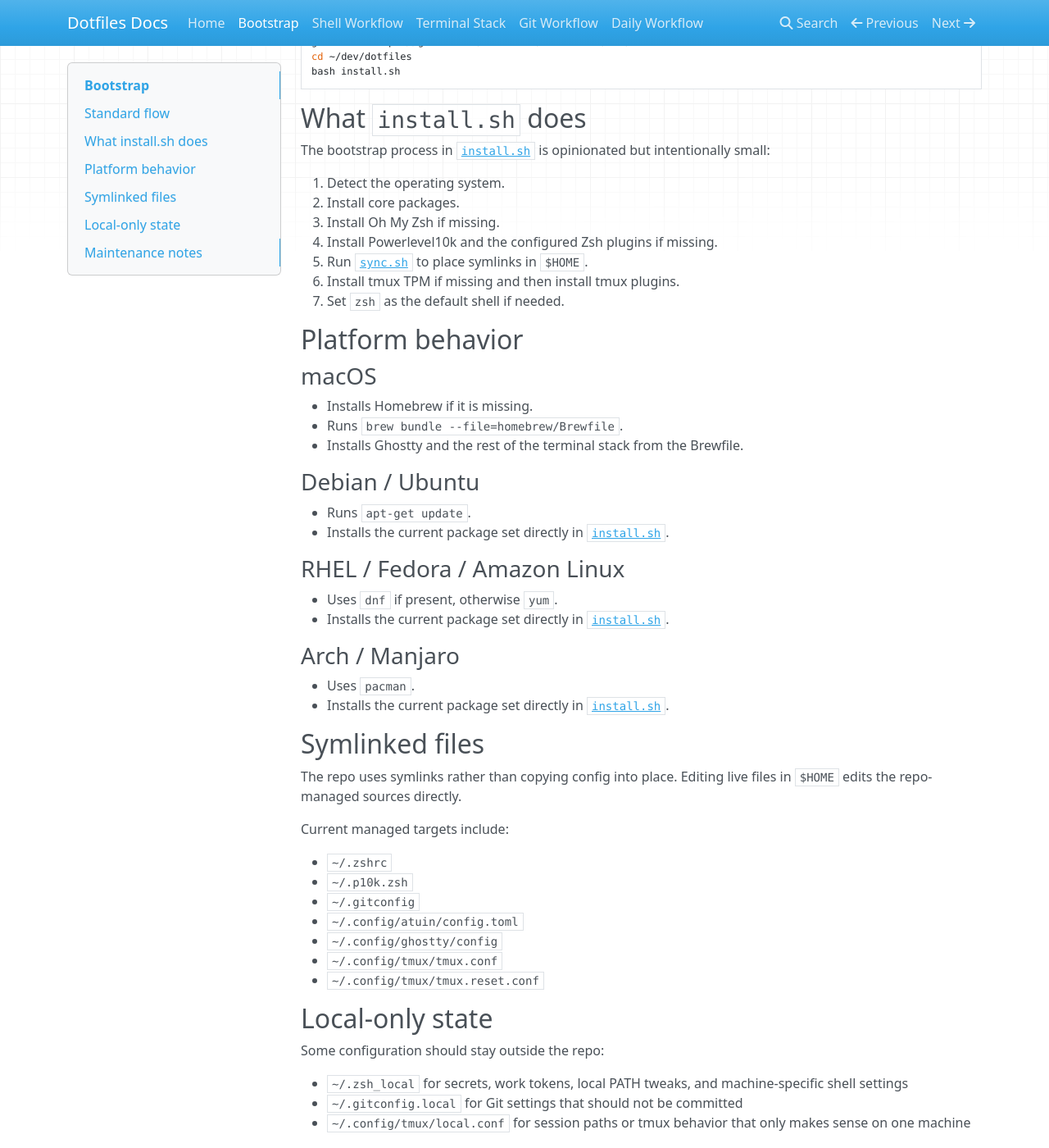
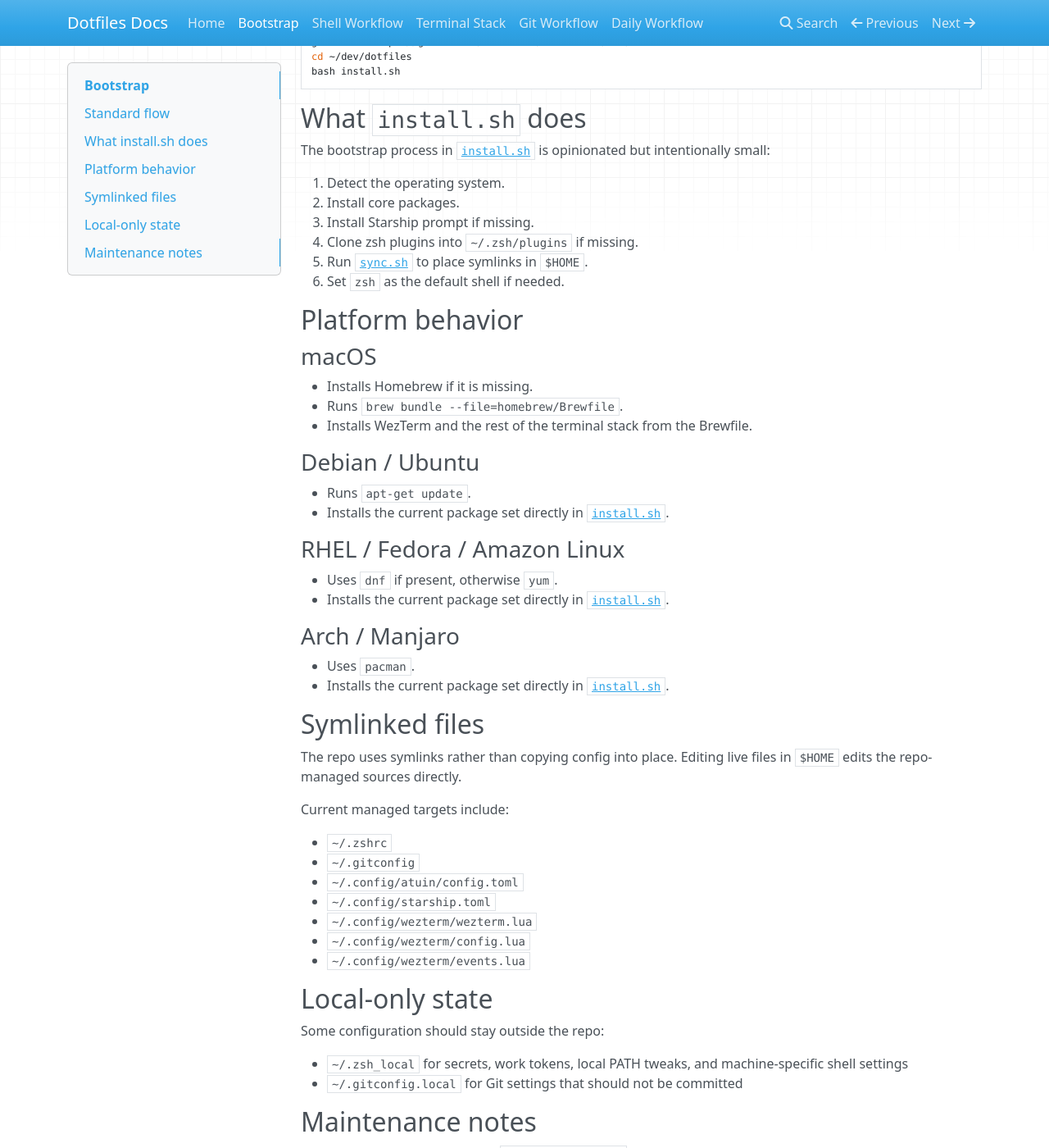
Before and after one commit to lukehinds/dotfiles, an MkDocs documentation site: the page built from docs/bootstrap.md, in a window 1280 px wide and 1400 px high, scrolled down 216 px. Shown: the whole window at 82% size. Built offline with MkDocs 1.6.1, drawn with Linux system fonts in a browser that asks for light colours; nearby versions of some CDN libraries.

Commit message:
feat(terminal): migrate from ghostty and tmux to wezterm with starship prompt
Signed-off-by: Luke Hinds <lukehinds@gmail.com>

```diff
--- a/docs/bootstrap.md
+++ b/docs/bootstrap.md
@@ -16,11 +16,10 @@ The bootstrap process in [`install.sh`](/Users/lukehinds/dev/dotfiles/install.sh
 
 1. Detect the operating system.
 2. Install core packages.
-3. Install Oh My Zsh if missing.
-4. Install Powerlevel10k and the configured Zsh plugins if missing.
+3. Install Starship prompt if missing.
+4. Clone zsh plugins into `~/.zsh/plugins` if missing.
 5. Run [`sync.sh`](/Users/lukehinds/dev/dotfiles/sync.sh) to place symlinks in `$HOME`.
-6. Install tmux TPM if missing and then install tmux plugins.
-7. Set `zsh` as the default shell if needed.
+6. Set `zsh` as the default shell if needed.
 
 ## Platform behavior
 
@@ -28,7 +27,7 @@ The bootstrap process in [`install.sh`](/Users/lukehinds/dev/dotfiles/install.sh
 
 - Installs Homebrew if it is missing.
 - Runs `brew bundle --file=homebrew/Brewfile`.
-- Installs Ghostty and the rest of the terminal stack from the Brewfile.
+- Installs WezTerm and the rest of the terminal stack from the Brewfile.
 
 ### Debian / Ubuntu
 
@@ -52,12 +51,12 @@ The repo uses symlinks rather than copying config into place. Editing live files
 Current managed targets include:
 
 - `~/.zshrc`
-- `~/.p10k.zsh`
 - `~/.gitconfig`
 - `~/.config/atuin/config.toml`
-- `~/.config/ghostty/config`
-- `~/.config/tmux/tmux.conf`
-- `~/.config/tmux/tmux.reset.conf`
+- `~/.config/starship.toml`
+- `~/.config/wezterm/wezterm.lua`
+- `~/.config/wezterm/config.lua`
+- `~/.config/wezterm/events.lua`
 
 ## Local-only state
 
@@ -65,7 +64,6 @@ Some configuration should stay outside the repo:
 
 - `~/.zsh_local` for secrets, work tokens, local PATH tweaks, and machine-specific shell settings
 - `~/.gitconfig.local` for Git settings that should not be committed
-- `~/.config/tmux/local.conf` for session paths or tmux behavior that only makes sense on one machine
 
 ## Maintenance notes
 
```
Also changed, not shown: docs/index.md (+0 -14 lines), docs/shell.md (+13 -3 lines), docs/terminal.md (+5 -7 lines), docs/workflow.md (+5 -16 lines), wezterm/cheatsheet.md (added, +67 -0 lines), 8 other files.
